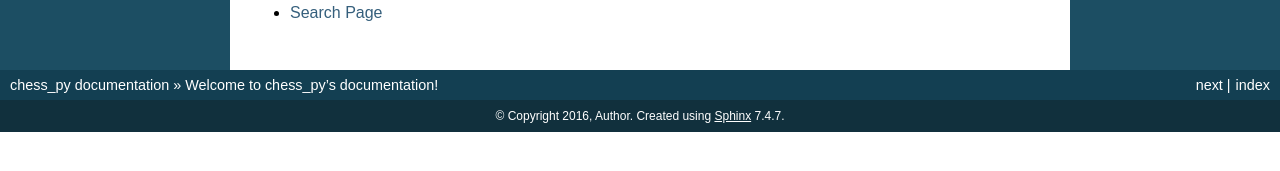
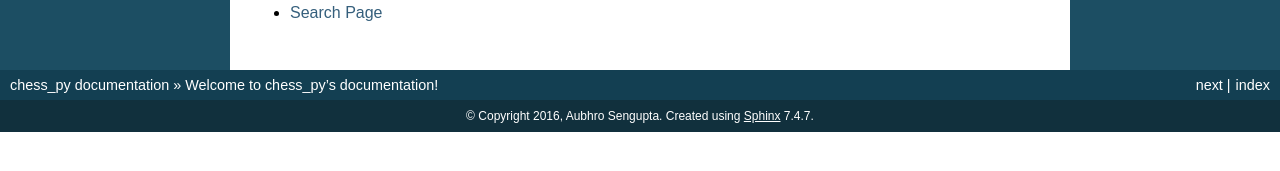
Before and after one commit to LordDarkula/chess_py, a Sphinx documentation site: the page built from docs/index.rst, in a window 1280 px wide. Shown: the part 703-874 px from the top of the page. Built offline with Sphinx 7.4.7, drawn with Linux system fonts in a browser that asks for light colours.

Commit message:
Update Author in docs

```diff
--- a/docs/conf.py
+++ b/docs/conf.py
@@ -50,8 +50,8 @@ master_doc = 'index'
 
 # General information about the project.
 project = u'chess_py'
-copyright = u'2016, Author'
-author = u'Author'
+copyright = u'2016, Aubhro Sengupta'
+author = u'Aubhro Sengupta'
 
 # The version info for the project you're documenting, acts as replacement for
 # |version| and |release|, also used in various other places throughout the
```
